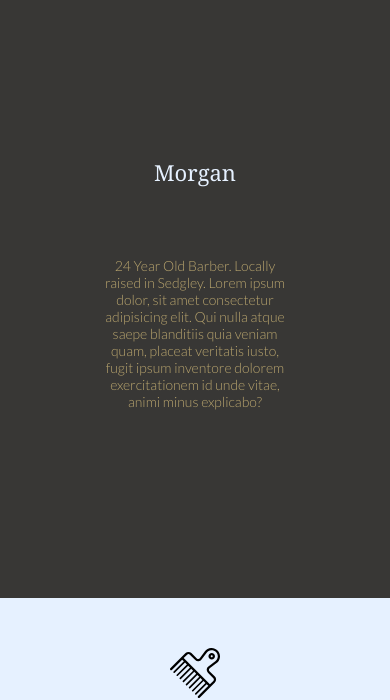
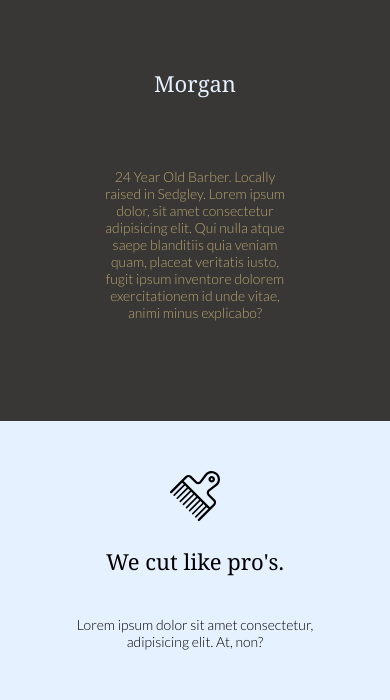
Before and after one commit to James-Hillman/Morgans, a plain HTML site: page index.html in a window 390 px wide. Shown: the part 424-1124 px from the top of the page. Drawn offline with Linux system fonts and the light colour scheme; a web font is replaced by a local one.

```diff
--- a/styles.css
+++ b/styles.css
@@ -249,7 +249,7 @@
   .col-1 {
   width: 100%;
   padding: 50px;
-
+  height: fit-content;
   }
   .col-1 h2 {
     font-size: var(--font-md);
@@ -261,7 +261,7 @@
   }
 
   .col-2 {
-
+    height: fit-content;
     width: 100%;
     padding: 50px;
     }
@@ -275,7 +275,7 @@
     }
 
   .col-3 {
-
+    height: fit-content;
       width: 100%;
       padding: 50px;
       }
```
